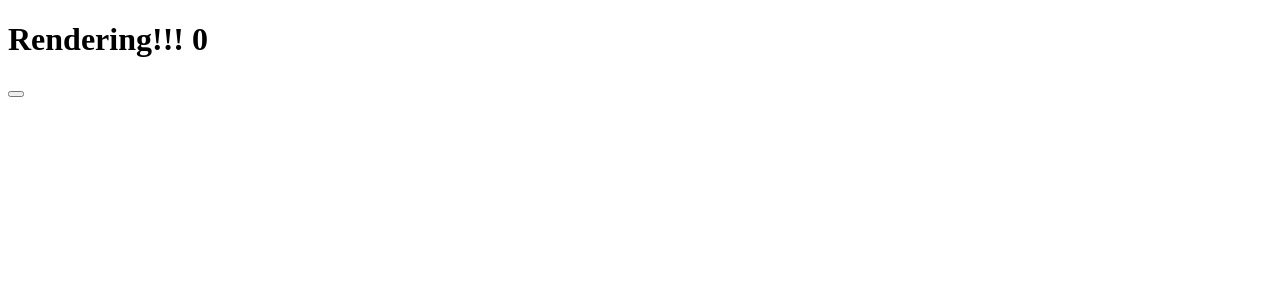
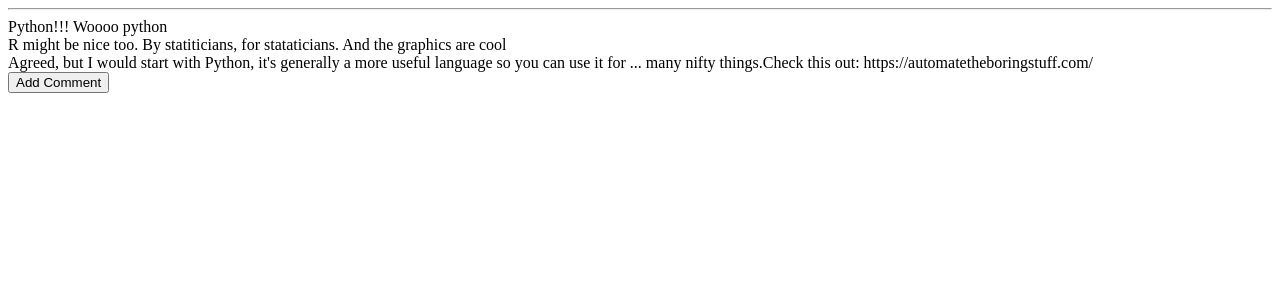
Before and after one commit to sheenarbw/mentor-platform, a Next.js app: page / in a window 1280 px wide. Shown: the top 300 px of the page. Built offline with nearby package versions, Linux system fonts and the light colour scheme.

Commit message:
state structure defined

```diff
--- a/package.json
+++ b/package.json
@@ -10,6 +10,8 @@
   "dependencies": {
     "next": "9.1.1",
     "react": "16.10.2",
-    "react-dom": "16.10.2"
+    "react-dom": "16.10.2",
+    "react-router": "^5.1.2",
+    "react-router-dom": "^5.1.2"
   }
 }
--- a/pages/index.js
+++ b/pages/index.js
@@ -2,25 +2,93 @@ import React from "react";
 import Head from "next/head";
 import Nav from "../components/nav";
 
-const Hi = ({ name }) => <h1>Sup yo, {name}</h1>;
+const isServer = typeof window === "undefined";
 
-class Home extends React.Component {
+class App extends React.Component {
   constructor() {
     super();
     this.state = {
-      count: 0
+      home: {
+        currentQuestionText: "", // whatever question the user is currently typing
+        questionsSummaries: [
+          {
+            summary: "What language should I learn?...",
+            commentCount: 12,
+            username: "Rokhuda",
+            avatar: "RO" // https://material-ui.com/components/avatars/#avatars
+          },
+          {
+            summary: "I want to work for a big cmoopany, wha...",
+            commentCount: 21,
+            username: "Kimmy",
+            avatar: "KI"
+          },
+          {
+            summary: "I'm going for my first job inerview at...",
+            commentCount: 13,
+            username: "Sbu",
+            avatar: "SB"
+          }
+        ]
+      },
+      questionDetails: {
+        fullQuestionText:
+          "What language should I learn? I am a scientist and I like biology and anime waaaaay too much. What languages can I use to make my microbiology career awesome?",
+
+        comments: [
+          {
+            text: "Python!!! Woooo python",
+            username: "Sheena",
+            avatar: "SH"
+          },
+          {
+            text:
+              "R might be nice too. By statiticians, for stataticians. And the graphics are cool",
+            username: "Warwick",
+            avatar: "WA"
+          },
+          {
+            text:
+              "Agreed, but I would start with Python, it's generally a more useful language so you can use it for ... many nifty things.Check this out: https://automatetheboringstuff.com/",
+            username: "sheena",
+            avatar: "SB"
+          }
+        ],
+        currentResponseText: "" // whatever comment the user is currently typing
+      }
     };
   }
 
-  handleClick() {
-    this.setState({ count: this.state.count + 1 });
+  handleAddComment() {
+    if (this.state.questionDetails.currentResponseText) {
+      this.setState({
+        questionDetails: {
+          ...this.state.questionDetails,
+          currentResponseText: "",
+          comments: [
+            ...this.state.questionDetails.comments,
+            {
+              text: this.state.questionDetails.currentResponseText,
+              username: "testing tessting"
+            }
+          ]
+        }
+      });
+    }
   }
 
   render() {
     return (
       <div>
-        <h1>Rendering!!! {this.state.count}</h1>
-        <button onClick={() => this.handleClick()}></button>
+        {this.state.questionDetails.currentResponseText}
+        <hr />
+        <div>
+          {this.state.questionDetails.comments.map((comment, index) => (
+            <div key={index}>{comment.text}</div>
+          ))}
+
+          <button onClick={() => this.handleAddComment()}>Add Comment</button>
+        </div>
       </div>
     );
   }
@@ -88,4 +156,4 @@ class Home extends React.Component {
 //   </div>
 // );
 
-export default Home;
+export default App;
```
Also changed, not shown: 1 other file (tests, documents, lock files or other folders).
